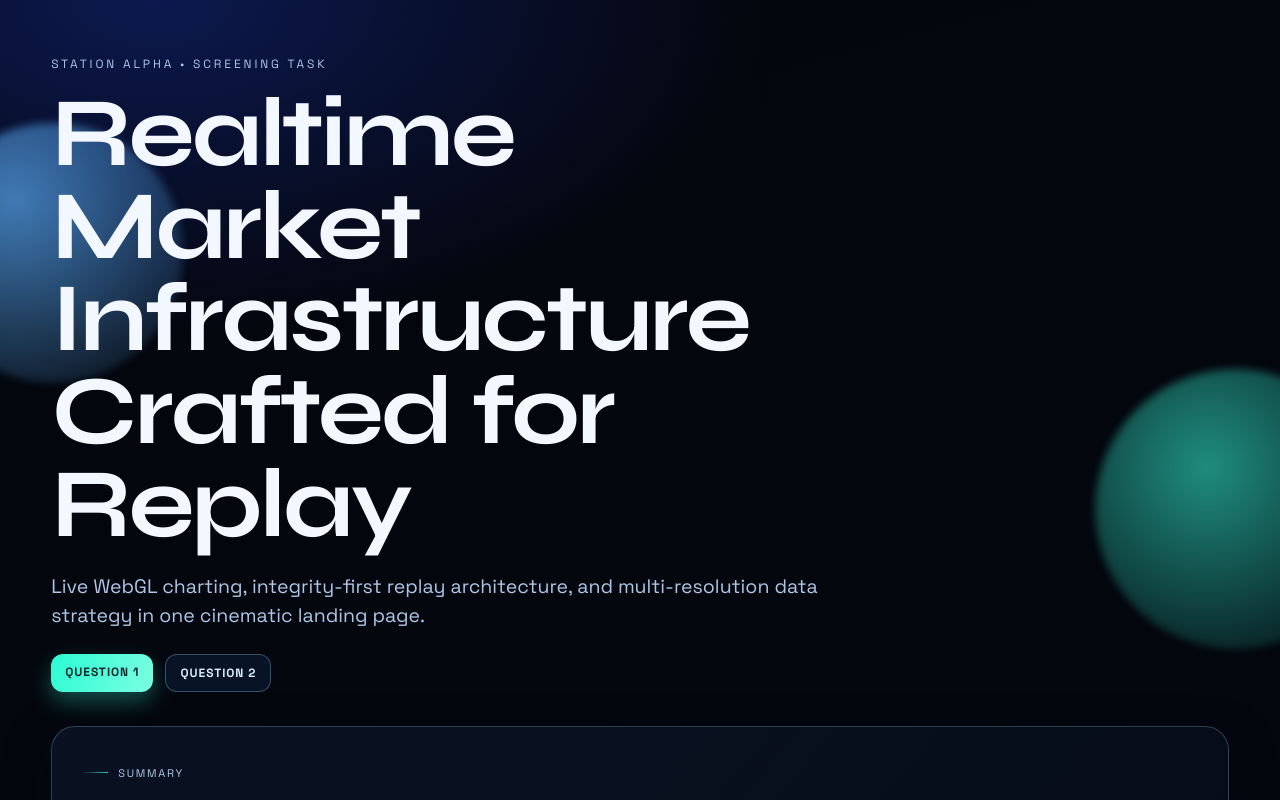
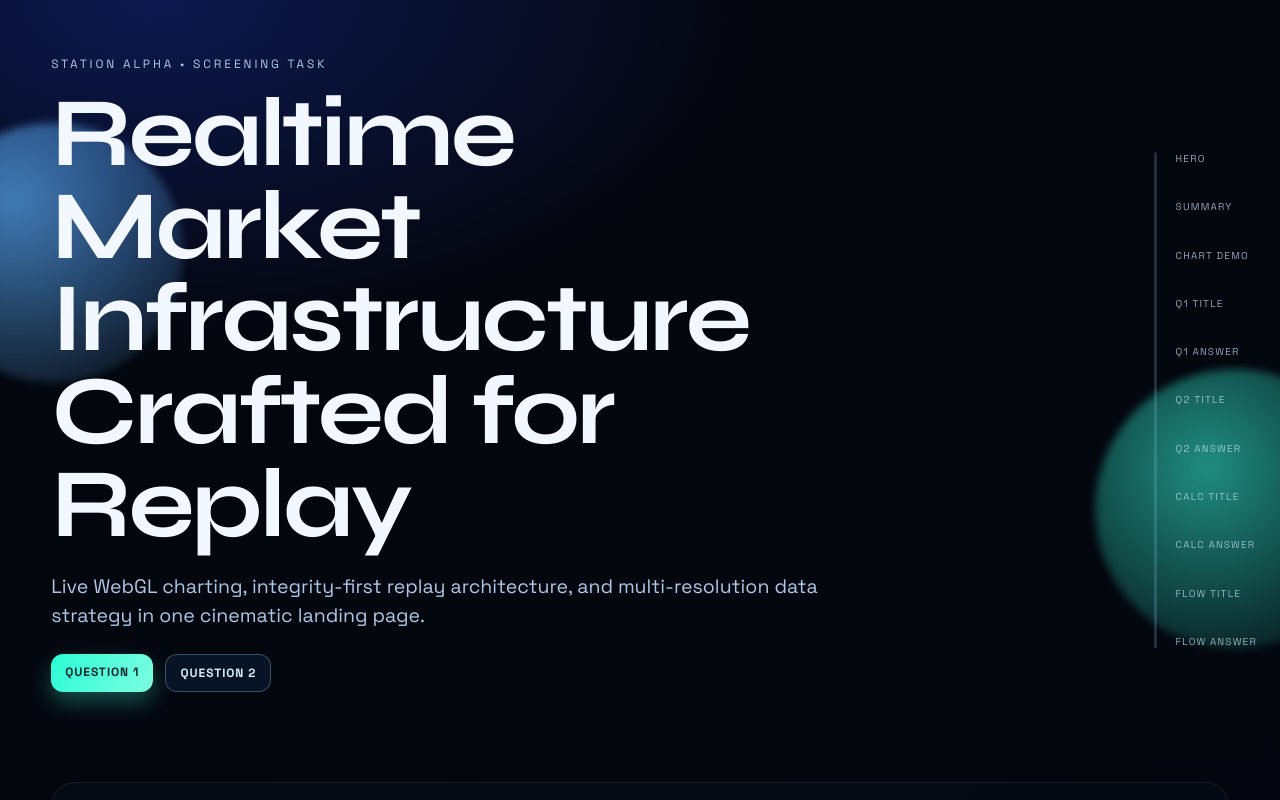
Before and after one commit to tonyraoul/station-alpha, a React (Vite) app in the folder src/: page / in a window 1280 px wide. Shown: the top 800 px of the page. Built offline with nearby package versions, Linux system fonts and the light colour scheme.

Commit message:
feat: add scroll timeline component with animations for enhanced user navigation

```diff
--- a/src/landing/LandingPage.tsx
+++ b/src/landing/LandingPage.tsx
@@ -210,9 +210,80 @@ export function LandingPage(): JSX.Element {
   const q1Section = docs[0];
   const q2Section = docs[1];
   const remainingSections = docs.slice(2);
+  const timelineLabels = useMemo(
+    () => [
+      "Hero",
+      "Summary",
+      "Chart Demo",
+      `${q1Section.label} Title`,
+      `${q1Section.label} Answer`,
+      `${q2Section.label} Title`,
+      `${q2Section.label} Answer`,
+      ...remainingSections.flatMap((doc) => [`${doc.label} Title`, `${doc.label} Answer`]),
+    ],
+    [q1Section, q2Section, remainingSections],
+  );
 
   useLayoutEffect(() => {
     const ctx = gsap.context(() => {
+      const sections = gsap.utils.toArray<HTMLElement>(".sequence-section");
+
+      gsap.fromTo(
+        ".scroll-timeline-progress",
+        { scaleY: 0 },
+        {
+          scaleY: 1,
+          ease: "none",
+          scrollTrigger: {
+            trigger: ".landing",
+            start: "top top",
+            end: "bottom bottom",
+            scrub: 0.45,
+          },
+        },
+      );
+
+      sections.forEach((section, index) => {
+        if (index === 0) {
+          return;
+        }
+
+        const prevSection = sections[index - 1];
+
+        gsap.fromTo(
+          section,
+          { y: 56, autoAlpha: 0.38 },
+          {
+            y: 0,
+            autoAlpha: 1,
+            ease: "none",
+            scrollTrigger: {
+              trigger: section,
+              start: "top 88%",
+              end: "top 38%",
+              scrub: 0.55,
+            },
+          },
+        );
+
+        gsap.fromTo(
+          prevSection,
+          { y: 0, autoAlpha: 1, scale: 1 },
+          {
+            y: -18,
+            autoAlpha: 0.76,
+            scale: 0.99,
+            ease: "none",
+            scrollTrigger: {
+              trigger: section,
+              start: "top 88%",
+              end: "top 38%",
+              scrub: 0.55,
+            },
+          },
+        );
+      });
+
       gsap.utils
         .toArray<HTMLElement>(".sequence-section")
         .forEach((section, index) => {
@@ -358,6 +429,19 @@ export function LandingPage(): JSX.Element {
       <div className="orb orb-a" />
       <div className="orb orb-b" />
 
+      <aside className="scroll-timeline" aria-hidden="true">
+        <div className="scroll-timeline-track">
+          <div className="scroll-timeline-progress" />
+        </div>
+        <div className="scroll-timeline-labels">
+          {timelineLabels.map((label) => (
+            <span key={label} className="scroll-timeline-label">
+              {label}
+            </span>
+          ))}
+        </div>
+      </aside>
+
       <HeroSection />
       <SummarySection />
       <LiveChartSection />
@@ -405,7 +489,10 @@ const HeroSection = memo(function HeroSection(): JSX.Element {
 
 const SummarySection = memo(function SummarySection(): JSX.Element {
   return (
-    <section className="summary-section sequence-section" aria-labelledby="summary-title">
+    <section
+      className="summary-section sequence-section"
+      aria-labelledby="summary-title"
+    >
       <div className="section-headline">Summary</div>
       <h2 id="summary-title" className="summary-title">
         What you are about to explore
--- a/src/landing/landing.css
+++ b/src/landing/landing.css
@@ -55,6 +55,49 @@ body {
   right: -110px;
   top: 44%;
   background: radial-gradient(circle at 40% 35%, rgba(54, 249, 218, 0.8), rgba(54, 249, 218, 0));
+}
+
+.scroll-timeline {
+  position: fixed;
+  top: 50%;
+  right: clamp(10px, 1.8vw, 24px);
+  transform: translateY(-50%);
+  z-index: 6;
+  display: grid;
+  grid-template-columns: 10px auto;
+  gap: 12px;
+  pointer-events: none;
+}
+
+.scroll-timeline-track {
+  width: 3px;
+  height: min(62vh, 520px);
+  border-radius: 999px;
+  background: rgba(151, 210, 252, 0.2);
+  overflow: hidden;
+}
+
+.scroll-timeline-progress {
+  width: 100%;
+  height: 100%;
+  transform-origin: top center;
+  background: linear-gradient(to bottom, #2bfcd4, #6ea7ff, #ffb347);
+}
+
+.scroll-timeline-labels {
+  height: min(62vh, 520px);
+  display: flex;
+  flex-direction: column;
+  justify-content: space-between;
+  align-items: flex-start;
+}
+
+.scroll-timeline-label {
+  font-size: 10px;
+  letter-spacing: 0.12em;
+  text-transform: uppercase;
+  color: rgba(198, 223, 248, 0.72);
+  white-space: nowrap;
 }
 
 .hero,
@@ -396,6 +439,10 @@ body {
     padding-top: 34px;
   }
 
+  .scroll-timeline {
+    display: none;
+  }
+
   .hero-actions {
     flex-wrap: wrap;
   }
```
Lines whose indentation alone changed are shown as unchanged.
